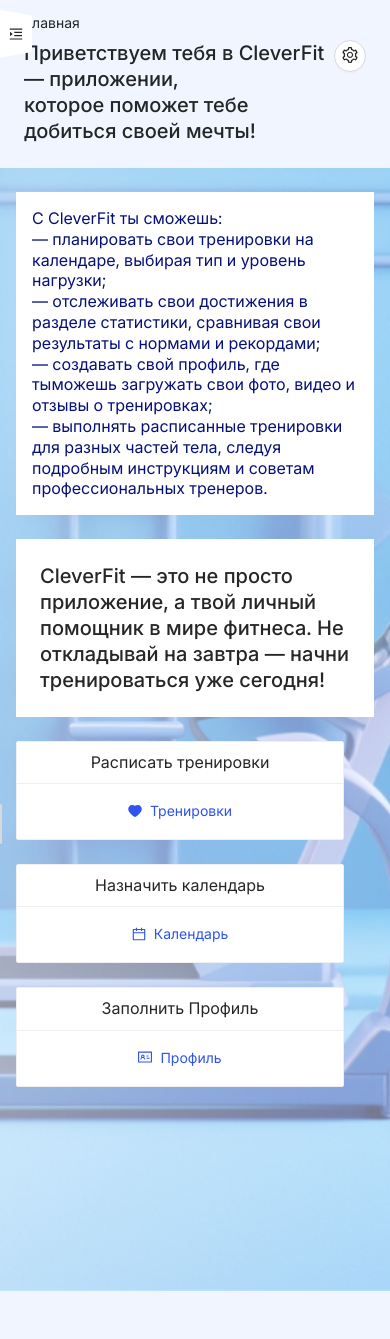
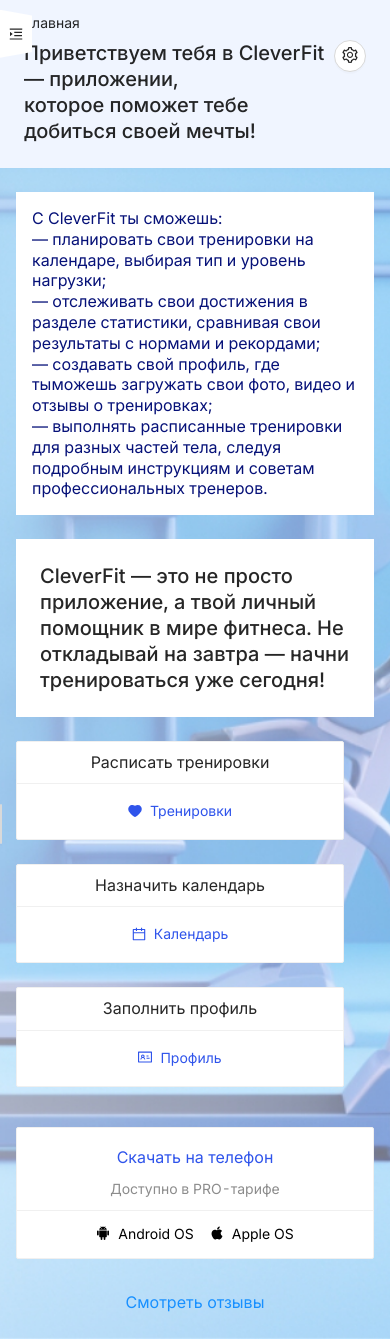
Before and after one commit to ClevertecFrontendLab/LavrishinA, a React (Vite) app: page /#/ in a window 390 px wide. Before the commit the page ends 1291 px from the top, so only its background shows below. Built offline with nearby package versions, Linux system fonts and the light colour scheme.

Commit message:
feat: add footer

```diff
--- /dev/null
+++ b/src/components/footer-card/footer-card.css
@@ -0,0 +1,25 @@
+.footer-card {
+    width: 240px;
+}
+
+.ant-card-head-title {
+    padding: 0;
+}
+
+@media (max-width: 480px) {
+    .footer-card {
+        flex-grow: 2;
+        order: -1;
+    }
+
+    .footer-container {
+        padding: 16px;
+        justify-content: center;
+    }
+
+
+    .ant-layout-footer {
+        padding-bottom: 0;
+
+    }
+}
--- /dev/null
+++ b/src/components/footer-card/footer-card.tsx
@@ -0,0 +1,31 @@
+import React from 'react';
+import { Button, Card } from 'antd';
+import { AndroidFilled, AppleFilled } from '@ant-design/icons';
+
+export const FooterCard = () => {
+    return (
+        <Card
+            headStyle={{ padding: '10px 0' }}
+            bodyStyle={{ padding: '12px 0', textAlign: 'center' }}
+            title={
+                <div className={'footer-card-title'}>
+                    <Button
+                        style={{ color: 'var(--primary-light-2)' }}
+                        size={'large'}
+                        type={'link'}
+                    >
+                        Скачать на телефон
+                    </Button>
+                    <p style={{ fontSize: '14px', color: '#8C8C8C' }}>Доступно в PRO-тарифе</p>
+                </div>
+            }
+        >
+            <Button size={'small'} type={'link'} style={{ color: '#000' }} icon={<AndroidFilled />}>
+                Android OS
+            </Button>
+            <Button size={'small'} type={'link'} style={{ color: '#000' }} icon={<AppleFilled />}>
+                Apple OS
+            </Button>
+        </Card>
+    );
+};
--- a/src/components/main-content/main-content.css
+++ b/src/components/main-content/main-content.css
@@ -0,0 +1,45 @@
+.content-grid {
+    max-width: 752px;
+    column-gap: 16px;
+    row-gap: 24px;
+    display: grid;
+    grid-template-columns: repeat(auto-fill, minmax(182px, 1fr));
+    grid-auto-flow: row;
+}
+
+.benefits {
+    grid-column: 1/ -1;
+    padding: 24px;
+    font-size: 16px;
+    color: var(--primary-dark-1);
+    font-weight: 400;
+    line-height: 130%;
+    background-color: var(--white);
+}
+
+.benefits-text {
+    grid-column: 1/ -1;
+    padding: 24px;
+    font-size: 20px;
+    font-weight: 500;
+    line-height: 130%;
+    background-color: var(--white);
+}
+
+
+@media (max-width: 992px) {
+    .benefits-text {
+        font-size: 20px;
+    }
+}
+
+
+@media (max-width: 576px) {
+    .benefits {
+        padding: 16px;
+    }
+
+    .content-grid {
+        margin-bottom: 0;
+    }
+}
--- a/src/index.css
+++ b/src/index.css
@@ -6,7 +6,12 @@
 @import "/src/components/menu/logo/logo.css";
 
 @import "/src/components/header-content/header-content.css";
+
+@import "/src/components/main-content/main-content.css";
 @import "/src/components/card/card.css";
+
+@import "/src/components/footer-card/footer-card.css";
+
 
 h1, h2, h3, h4, p {
     margin: 0;
--- a/src/pages/main-page/main-page.css
+++ b/src/pages/main-page/main-page.css
@@ -1,7 +1,7 @@
 .wrapper {
     margin: 0 auto;
     max-width: 1440px;
-    /*height: 1024px;*/
+    height: 1024px;
 }
 
 .ant-layout-sider {
@@ -21,8 +21,13 @@
     line-height: 1;
 }
 
+.ant-layout-footer {
+    padding-bottom: 42px;
+}
+
 .ant-layout-content {
     padding: 24px;
+
 }
 
 .ant-layout.ant-layout-has-sider {
@@ -34,39 +39,28 @@
     margin-bottom: 16px;
 }
 
-.content-grid {
-    max-width: 752px;
-    column-gap: 16px;
+.footer-container {
+    padding: 0 24px;
+    display: flex;
+    justify-content: space-between;
+    align-items: end;
+    flex-wrap: wrap;
     row-gap: 24px;
-    display: grid;
-    grid-template-columns: repeat(auto-fill, minmax(182px, 1fr));
-    grid-auto-flow: row;
-    margin-bottom: 180px;
-
-}
-
-.benefits {
-    grid-column: 1/ -1;
-    padding: 24px;
-    font-size: 16px;
-    color: var(--primary-dark-1);
-    font-weight: 400;
-    line-height: 130%;
-    background-color: var(--white);
-}
-
-.benefits-text {
-    grid-column: 1/ -1;
-    padding: 24px;
-    font-size: 20px;
-    font-weight: 500;
-    line-height: 130%;
-    background-color: var(--white);
 }
 
 
+@media (max-width: 992px) {
+    .wrapper {
+        height: 1194px;
+    }
+}
+
 
 @media (max-width: 576px) {
+    .wrapper {
+        height: auto;
+    }
+
     .side-bar {
         position: absolute;
         height: 100dvh;
--- a/src/pages/main-page/main-page.tsx
+++ b/src/pages/main-page/main-page.tsx
@@ -1,6 +1,6 @@
 import useBreakpoint from 'antd/es/grid/hooks/useBreakpoint';
 import { useState } from 'react';
-import { Layout } from 'antd';
+import { Button, Layout } from 'antd';
 import { NavMenu } from '@components/menu';
 import { Trigger } from '@components/menu/trigger';
 import { HeaderContent } from '@components/header-content';
@@ -8,6 +8,7 @@
 import { MainContent } from '@components/main-content';
 import { CardItem } from '@components/card/card.tsx';
 import { CalendarOutlined, HeartFilled, IdcardOutlined } from '@ant-design/icons';
+import { FooterCard } from '@components/footer-card/footer-card.tsx';
 
 const { Header, Footer, Sider, Content } = Layout;
 
@@ -48,13 +49,25 @@
                             icon={<CalendarOutlined />}
                         />
                         <CardItem
-                            title={'Заполнить Профиль'}
+                            title={'Заполнить профиль'}
                             linkTitle={'Профиль'}
                             icon={<IdcardOutlined />}
                         />
                     </MainContent>
                 </Content>
-                <Footer></Footer>
+                <Footer>
+                    <div className={'footer-container'}>
+                        <div>
+                            <Button type={'link'} size={'large'}>
+                                Смотреть отзывы
+                            </Button>
+                        </div>
+
+                        <div className={'footer-card'}>
+                            <FooterCard />
+                        </div>
+                    </div>
+                </Footer>
             </Layout>
         </Layout>
     );
```
